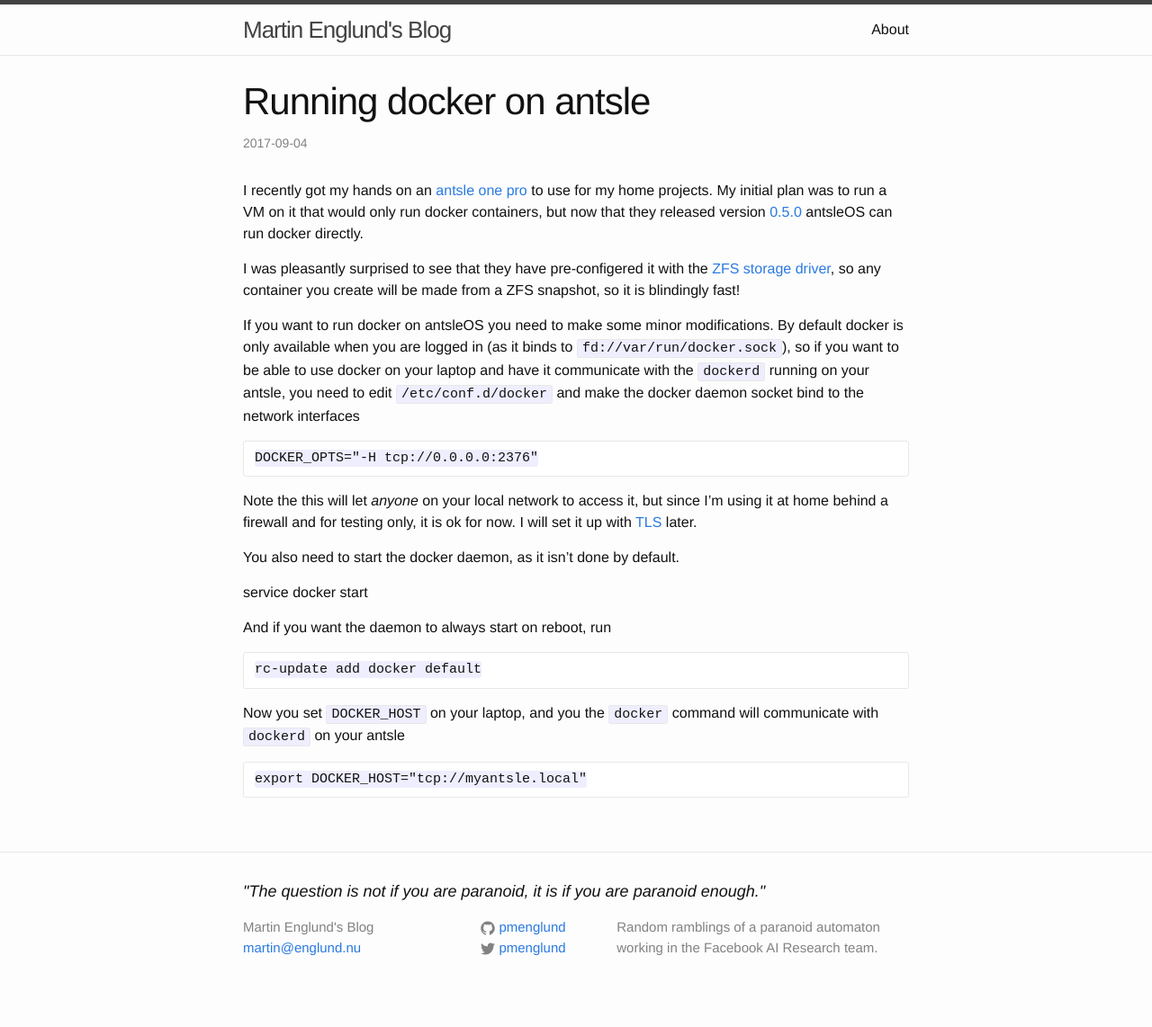
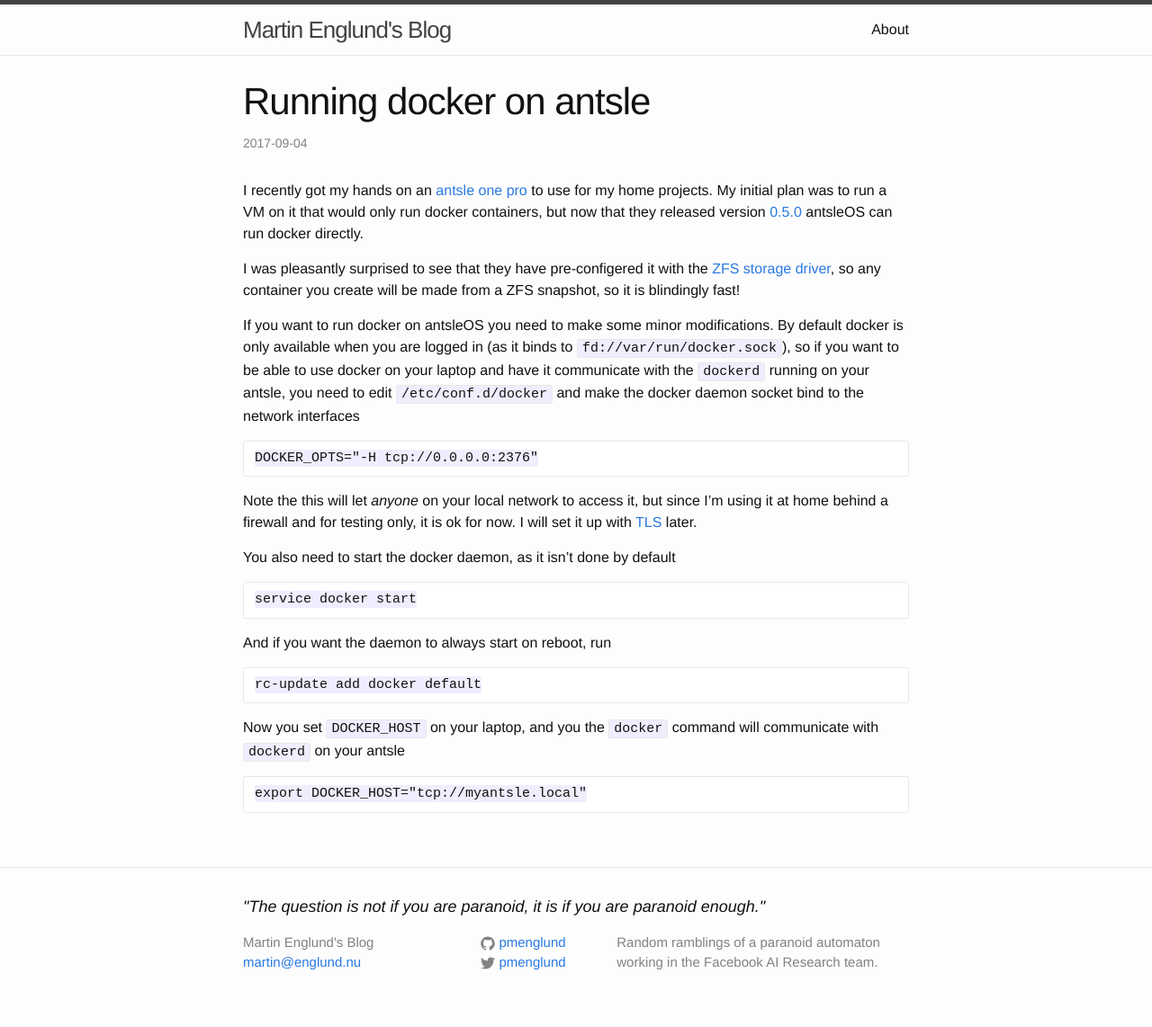
Before and after one commit to pmenglund/pmenglund.github.io, a Jekyll site: the page built from _posts/2017-09-04-docker-on-antsle.md, in a window 1280 px wide. Shown: the whole page at 90% size. Built offline with Jekyll 4.4.1, drawn with Linux system fonts in a browser that asks for light colours; comment, search, counter and statistics services are not loaded.

Commit message:
fix formatting

```diff
--- a/_posts/2017-09-04-docker-on-antsle.md
+++ b/_posts/2017-09-04-docker-on-antsle.md
@@ -14,9 +14,9 @@
 
 Note the this will let *anyone* on your local network to access it, but since I'm using it at home behind a firewall and for testing only, it is ok for now. I will set it up with [TLS](https://docs.docker.com/engine/security/https/) later.
 
-You also need to start the docker daemon, as it isn't done by default.
+You also need to start the docker daemon, as it isn't done by default
 
-  service docker start
+    service docker start
 
 And if you want the daemon to always start on reboot, run
 
```
